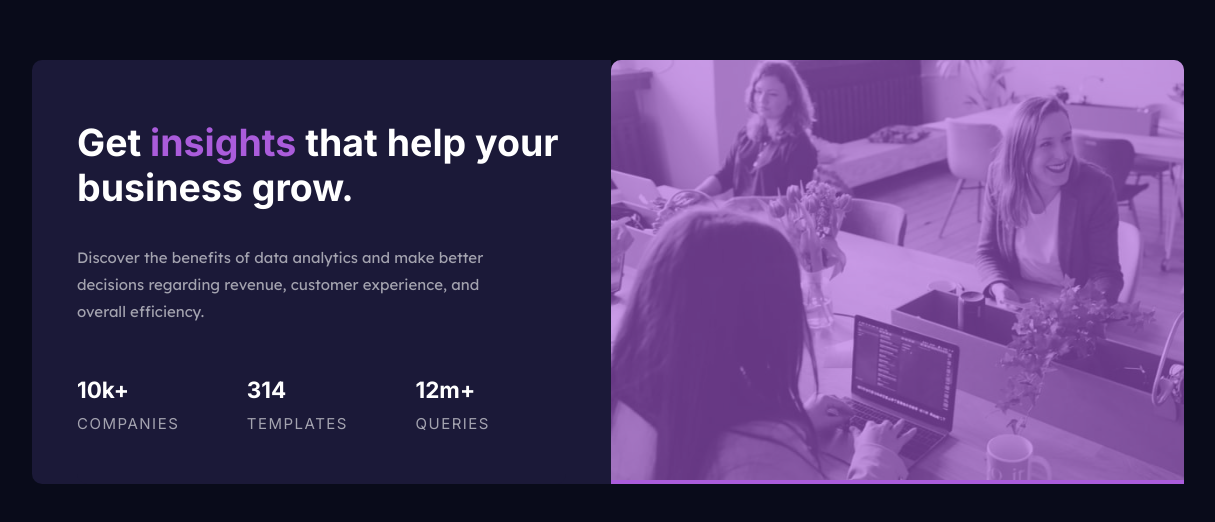
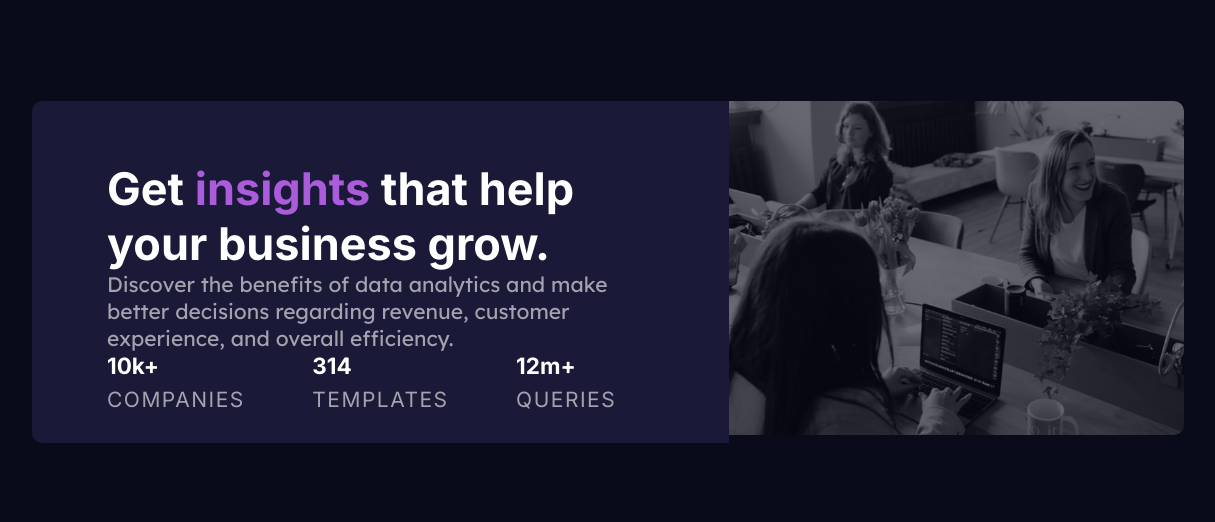
Before and after one commit to Tink3rball3r/stats-preview-card-component-main, a plain HTML site: page index.html in a window 1536 px wide. Shown: the part 128-650 px from the top of the page, without its empty margins (160-1375 px from the left). Drawn offline with Linux system fonts and the light colour scheme.

Commit message:
fixes for mobile

```diff
--- a/styles.css
+++ b/styles.css
@@ -74,7 +74,7 @@ p {
 /* text section start */
 .text-card,
 .text-card-stats {
-	padding: 2rem 1rem;
+	padding: 1rem 1rem;
 	background-color: var(--card-background);
 	border-radius: 0 0 10px 10px;
 	order: 1;
@@ -86,8 +86,8 @@ p {
 }
 
 .text-card p {
+	font-size: 1rem;
 	line-height: 1.8rem;
-	/* padding: 0 1rem; */
 }
 
 .text-card-stats {
@@ -96,7 +96,7 @@ p {
 }
 
 .stats:nth-child(2) {
-	margin: 3rem 0;
+	margin: 2rem 0;
 }
 
 .stats h2 {
@@ -116,15 +116,15 @@ p {
 .img-card {
 	width: 100%;
 	height: 100%;
-	border-radius: 10px 10px 0 0;
-	background-color: var(--accent);
+	border-radius: 0 10px 10px 0;
+	/* background-color: var(--accent); */
 }
 img {
-	object-fit: cover;
+	/* object-fit: cover; */
 	opacity: 0.4;
-	height: 100%;
+	height: auto;
 	width: 100%;
-	border-radius: 10px 10px 0 0;
+	border-radius: 0 10px 10px 0;
 }
 /* image section end */
 
@@ -133,8 +133,8 @@ img {
 @media only screen and (min-width: 90rem) {
 	.container {
 		max-width: 75%;
-		margin: 6rem auto;
 		flex-direction: row;
+		margin: 50% auto;
 	}
 
 	.text-card {
@@ -143,20 +143,20 @@ img {
 		grid-template-rows: repeat (3, 1fr);
 		order: 0;
 		border-radius: 10px 0 0 10px;
-		padding: 0 3rem;
+		padding: 0 5rem;
 	}
 
 	.text-card h1 {
 		grid-row: 1/2;
 		grid-column: 1/4;
-		font-size: 2.5rem;
+		font-size: 3rem;
 		text-align: left;
 		padding: 4rem 0 0 0;
 	}
 	.text-card p {
 		grid-row: 2/3;
 		grid-column: 1/4;
-		font-size: 1rem;
+		font-size: 1.4rem;
 		text-align: left;
 		padding: 0 2.5rem 0 0;
 	}
```
